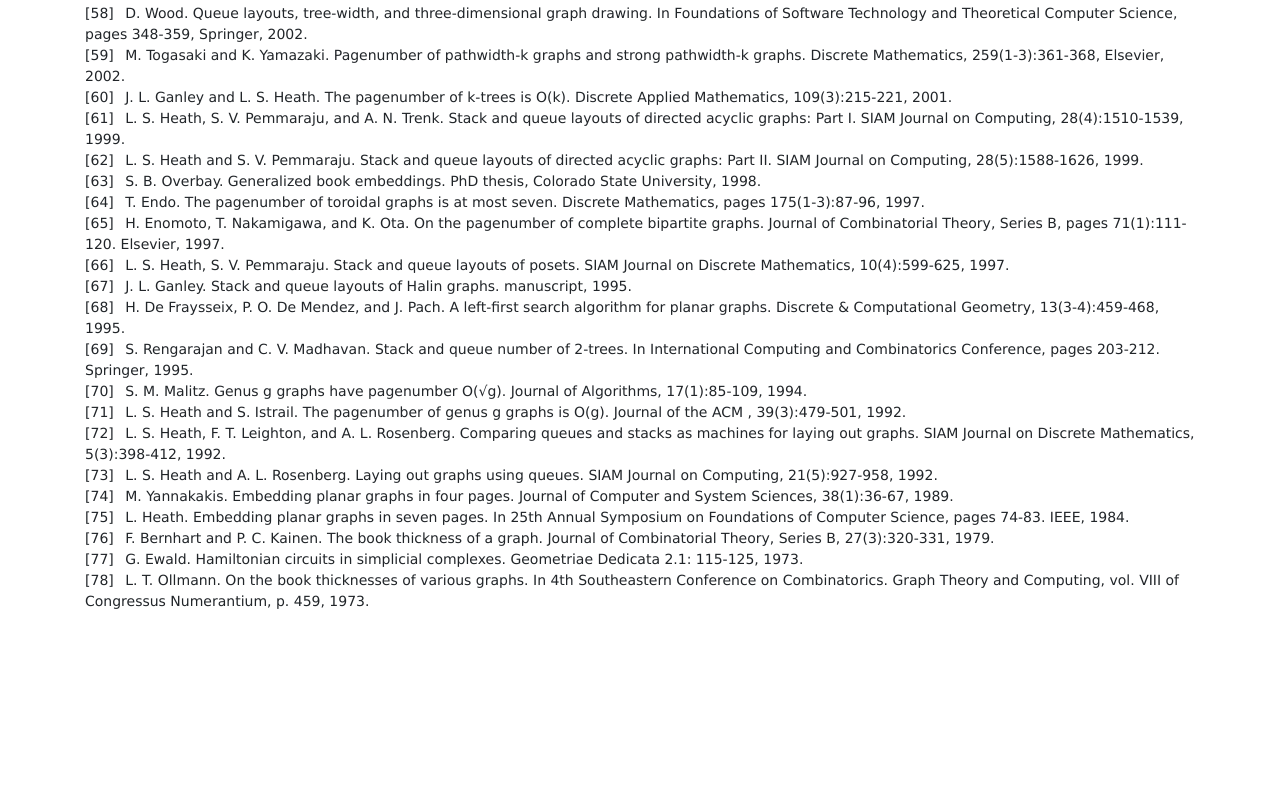
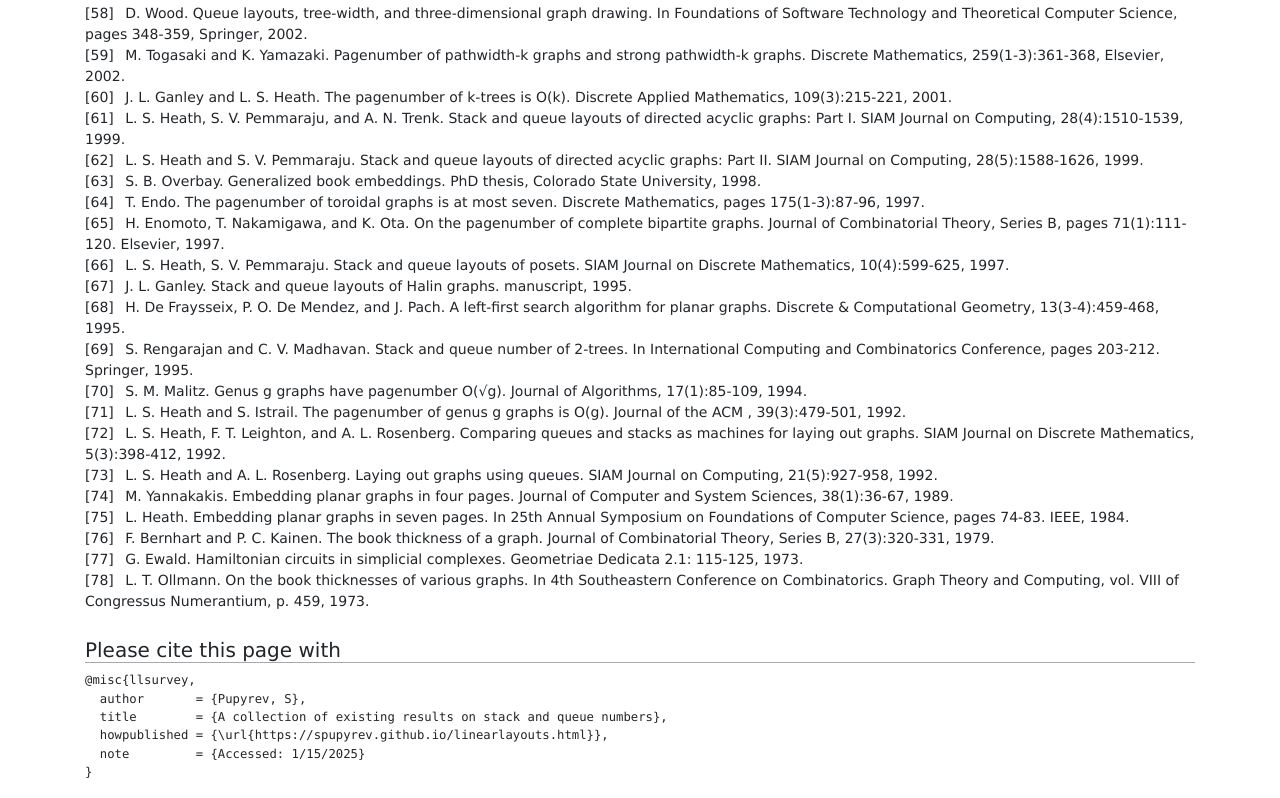
Before and after one commit to spupyrev/spupyrev.github.io, a plain HTML site: page linearlayouts.html in a window 1280 px wide. Shown: the part 5649-6447 px from the top of the page. Before the commit the page ends 6277 px from the top, so only its background shows below. Drawn offline with Linux system fonts and the light colour scheme.

Commit message:
citation

```diff
--- a/linearlayouts.html
+++ b/linearlayouts.html
@@ -32,6 +32,10 @@
 						divs[i].innerHTML = "<a href='#" + id + "'>[" + idx + "]</a>";
 					}
 				}
+        // insert today's date
+        const now = new Date();
+        const datetime = now.toLocaleDateString("en-US");
+        document.getElementById("cite_date").innerHTML = datetime;
 			};
 		</script>
 
@@ -818,6 +822,17 @@ in several previous works studying low-volume three-dimensional graph drawings.
 </ol>
 </div>
 
+<h5>Please cite this page with</h5>
+<div class="section">
+<pre class="verbatim">@misc{llsurvey,
+  author       = {Pupyrev, S},
+  title        = {A collection of existing results on stack and queue numbers},
+  howpublished = {\url{https://spupyrev.github.io/linearlayouts.html}},
+  note         = {Accessed: <span id="cite_date">2010-09-30</span>}
+}
+</pre>
+</div>
+
 </main>
 </body>
 </html>
```
